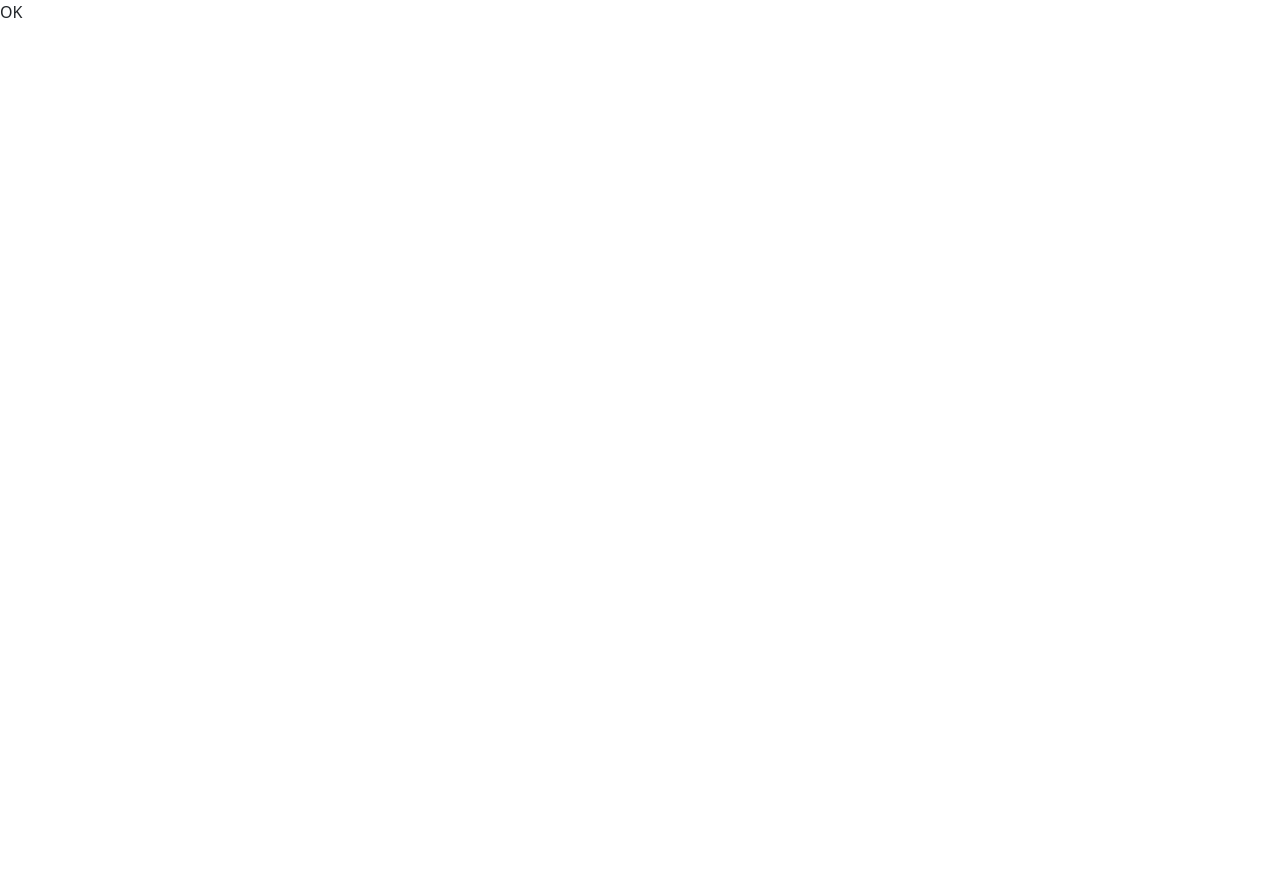
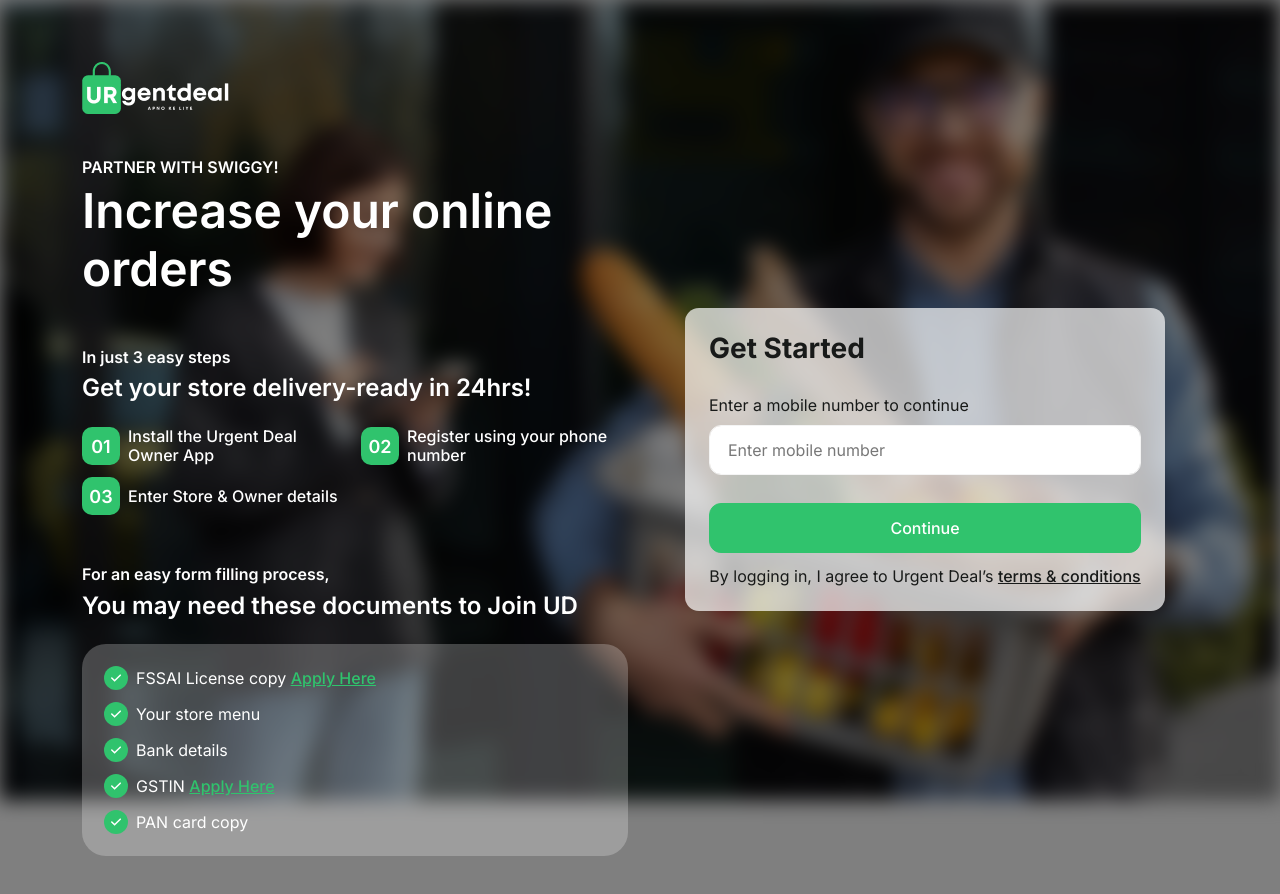
Before and after one commit to neelgupta/urgent-deal-client, a React (Vite) app: page / in a window 1280 px wide. Shown: the top 894 px of the page. Before the commit the page ends 800 px from the top, so only its background shows below. Built offline with nearby package versions, Linux system fonts and the light colour scheme.

Commit message:
add first page

```diff
--- a/src/App.jsx
+++ b/src/App.jsx
@@ -1,13 +1,12 @@
 import React from 'react';
 import 'bootstrap/dist/css/bootstrap.min.css';
-// import './assets/style.scss';
-// import VendorOnboarding from './VendorOnboarding';
+import './assets/style.scss';
+import VendorOnboarding from './VendorOnboarding';
 
 const App = () => {
   return (
     <>
-      {/* <VendorOnboarding/> */}
-      OK
+      <VendorOnboarding/>
     </>
   )
 }
```
